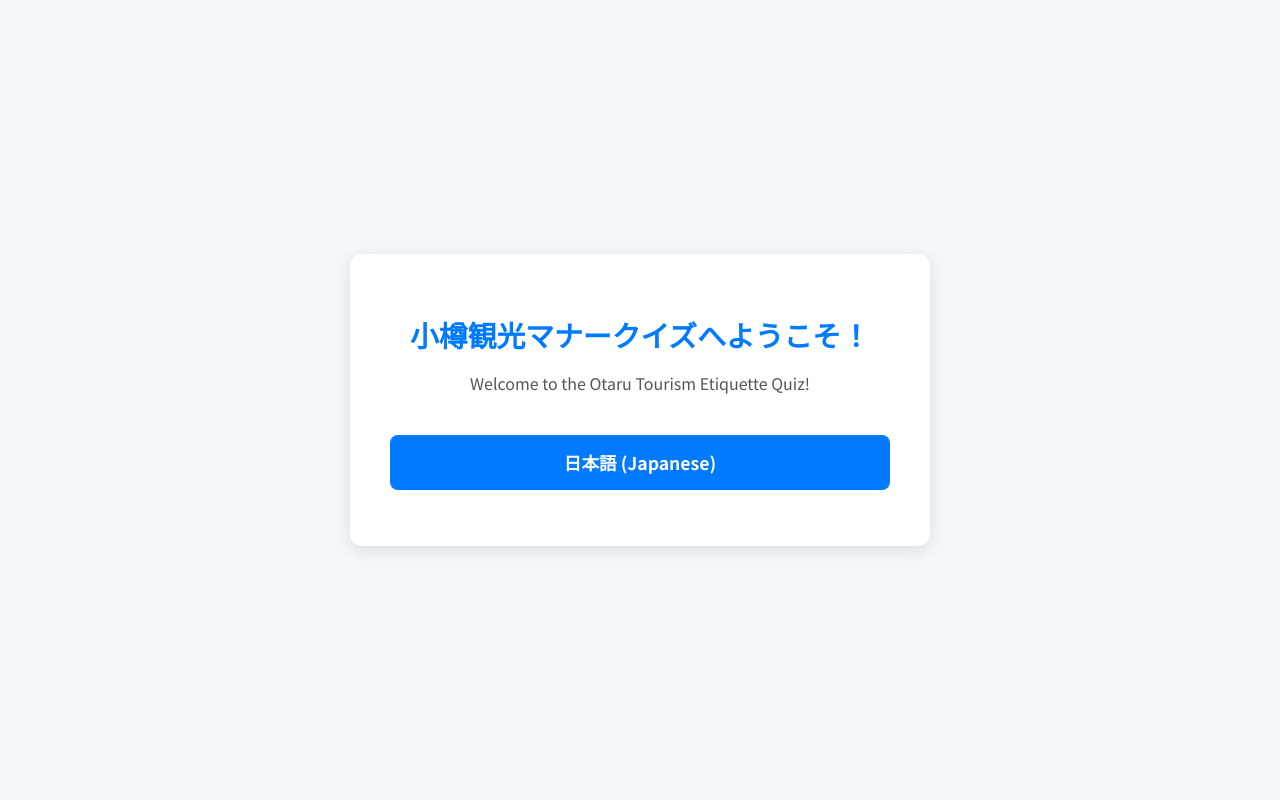
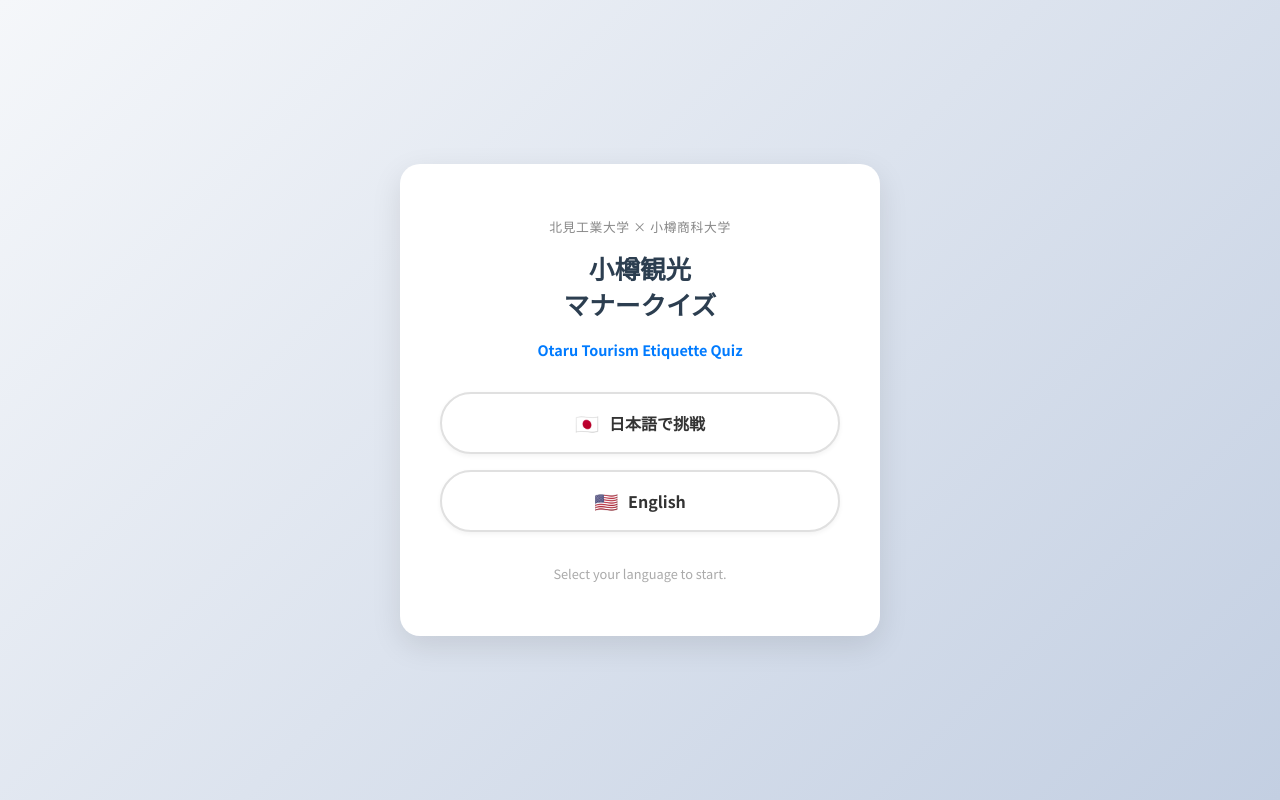
Before and after one commit to otarukankouquiz/otarukankouquiz, a plain HTML site: page index.html in a window 1280 px wide. Drawn offline with Linux system fonts and the light colour scheme.

Commit message:
Update index.html

```diff
--- a/index.html
+++ b/index.html
@@ -3,8 +3,8 @@
 <head>
     <meta charset="UTF-8">
     <meta name="viewport" content="width=device-width, initial-scale=1.0">
-    <title>小樽観光マナークイズ - 言語選択</title>
-    <link href="https://fonts.googleapis.com/css2?family=Noto+Sans+JP:wght@400;700&display=swap" rel="stylesheet">
+    <title>小樽観光マナークイズ / Otaru Tourism Etiquette Quiz</title>
+    <link href="https://fonts.googleapis.com/css2?family=Noto+Sans+JP:wght@400;700&family=Noto+Serif+JP:wght@700&display=swap" rel="stylesheet">
     <style>
         body {
             font-family: 'Noto Sans JP', sans-serif;
@@ -16,53 +16,92 @@
             margin: 0;
             padding: 1rem;
             box-sizing: border-box;
+            background-image: linear-gradient(135deg, #f5f7fa 0%, #c3cfe2 100%);
         }
         .portal-container {
             background-color: #fff;
-            border-radius: 12px;
-            box-shadow: 0 4px 15px rgba(0, 0, 0, 0.1);
+            border-radius: 20px;
+            box-shadow: 0 10px 30px rgba(0, 0, 0, 0.1);
             width: 100%;
-            max-width: 500px;
+            max-width: 400px;
             padding: 2.5rem;
             text-align: center;
         }
+        .collaboration-text {
+            font-size: 0.8rem;
+            color: #888;
+            margin-bottom: 0.5rem;
+            letter-spacing: 0.05em;
+        }
         h1 {
-            font-size: 1.8rem;
+            font-family: 'Noto Serif JP', serif;
+            font-size: 1.6rem;
+            color: #2c3e50;
+            margin-bottom: 0.5rem;
+            line-height: 1.4;
+        }
+        .sub-title {
+            font-size: 0.9rem;
             color: #007bff;
-            margin-bottom: 1rem;
+            margin-bottom: 2rem;
+            font-weight: bold;
         }
-        p {
-            font-size: 1rem;
-            color: #555;
-            margin-bottom: 2.5rem;
+        .lang-btn-group {
+            display: flex;
+            flex-direction: column;
+            gap: 1rem;
         }
         .lang-button {
-            display: block;
+            display: flex;
+            align-items: center;
+            justify-content: center;
+            background-color: #fff;
+            color: #333;
+            text-decoration: none;
+            padding: 15px;
+            border-radius: 50px;
+            border: 2px solid #e0e0e0;
+            font-weight: 700;
+            font-size: 1rem;
+            transition: all 0.2s ease;
+            box-shadow: 0 2px 5px rgba(0,0,0,0.05);
+        }
+        .lang-button:hover {
             background-color: #007bff;
             color: #fff;
-            text-decoration: none;
-            padding: 15px;
-            border-radius: 8px;
-            font-weight: 700;
-            font-size: 1.1rem;
-            margin-bottom: 1rem;
-            transition: background-color 0.3s, transform 0.2s;
+            border-color: #007bff;
+            transform: translateY(-2px);
+            box-shadow: 0 5px 15px rgba(0, 123, 255, 0.2);
         }
-        .lang-button:hover {
-            background-color: #0056b3;
-            transform: translateY(-2px);
+        .flag-icon {
+            margin-right: 10px;
+            font-size: 1.2rem;
         }
     </style>
 </head>
 <body>
     <div class="portal-container">
-        <h1>小樽観光マナークイズへようこそ！</h1>
-        <p>Welcome to the Otaru Tourism Etiquette Quiz!</p>
-        <div>
-            <a href="quiz-ja.html" class="lang-button">日本語 (Japanese)</a>
-            <!-- 他言語版を作成した場合はここに追加 -->
-            <!-- <a href="quiz-en.html" class="lang-button">English</a> -->
+        <p class="collaboration-text">北見工業大学 × 小樽商科大学</p>
+        <h1>小樽観光<br>マナークイズ</h1>
+        <p class="sub-title">Otaru Tourism Etiquette Quiz</p>
+
+        <div class="lang-btn-group">
+            <a href="quiz-ja.html" class="lang-button">
+                <span class="flag-icon">🇯🇵</span> 日本語で挑戦
+            </a>
+            <a href="quiz-en.html" class="lang-button">
+                <span class="flag-icon">🇺🇸</span> English
+            </a>
+            <!-- 将来的に追加 -->
+            <!--
+            <a href="quiz-zh.html" class="lang-button"><span class="flag-icon">🇨🇳</span> 简体中文</a>
+            <a href="quiz-ko.html" class="lang-button"><span class="flag-icon">🇰🇷</span> 한국어</a>
+            -->
         </div>
+
+        <p style="margin-top: 2rem; font-size: 0.8rem; color: #aaa;">
+            Select your language to start.
+        </p>
     </div>
 </body>
 </html>
```
